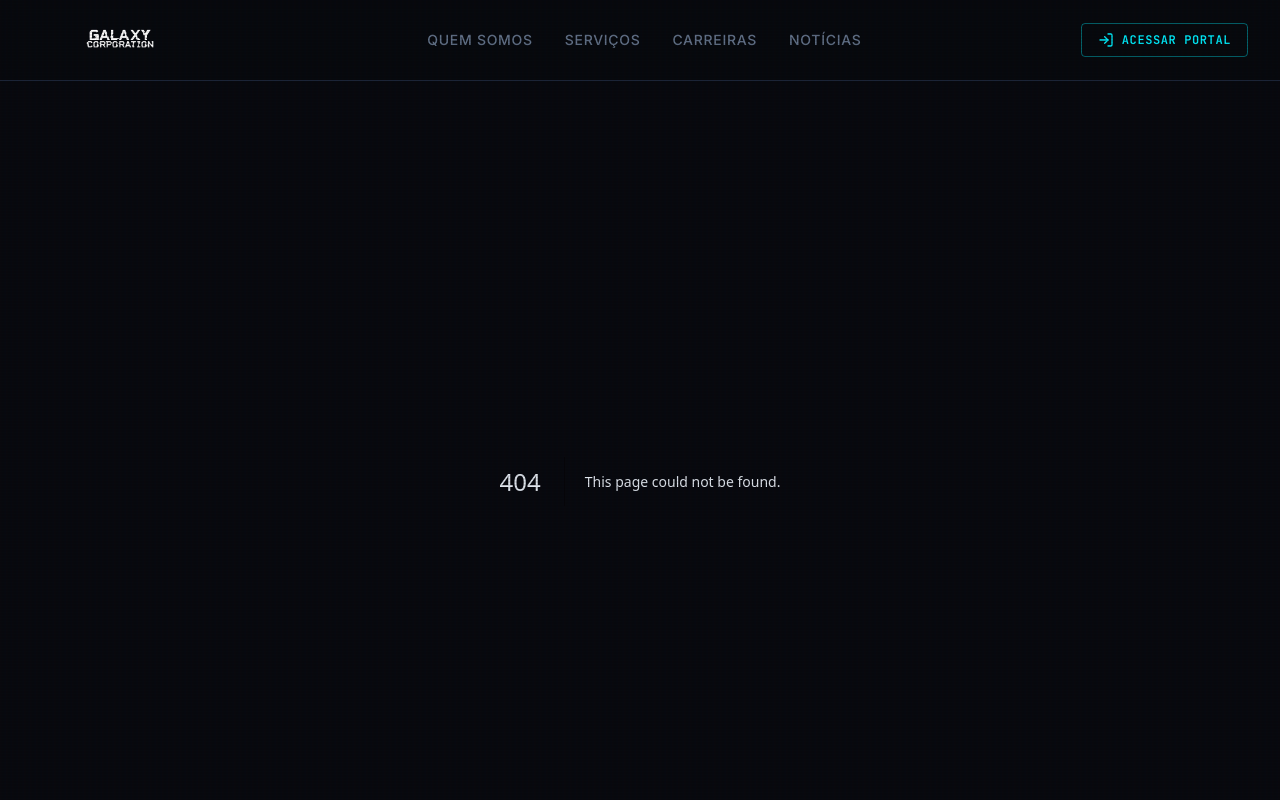
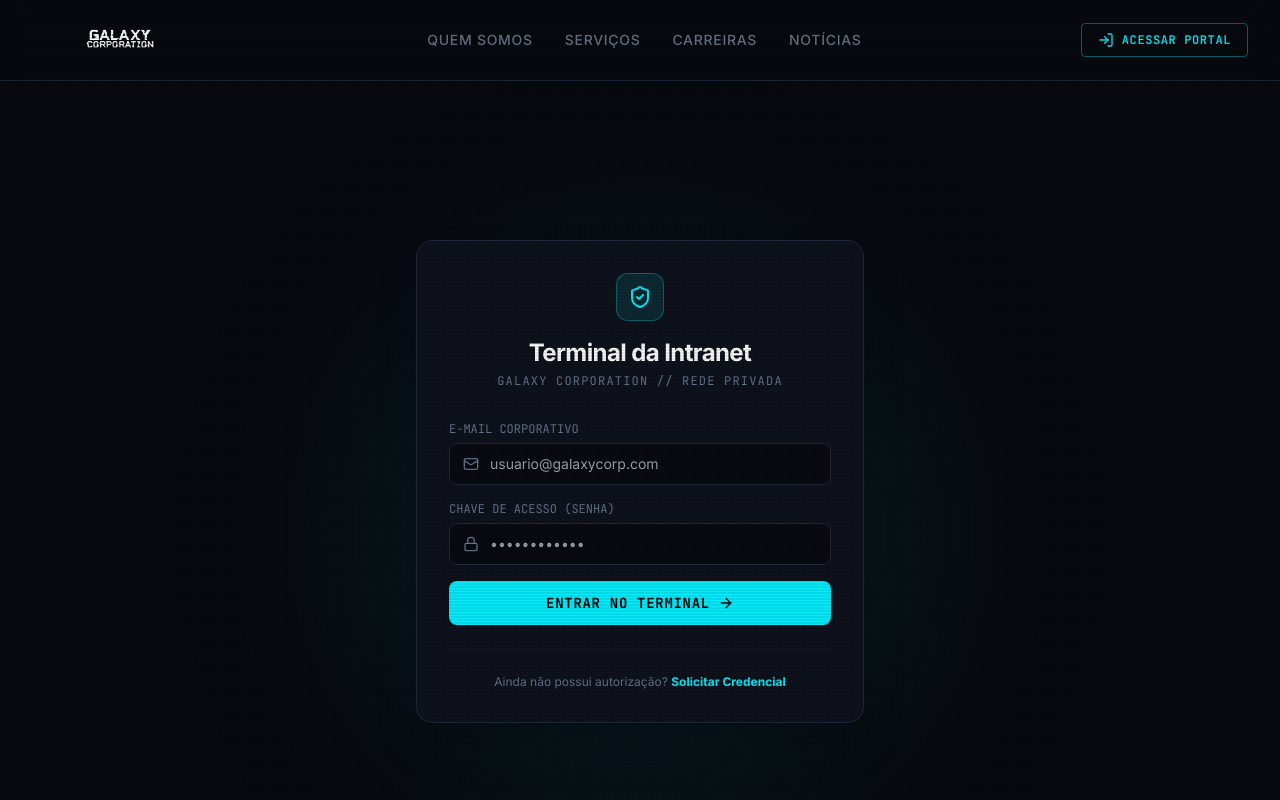
Before and after one commit to mrfloxus/galaxy-corporation, a Next.js app: page /login in a window 1280 px wide. Before the commit this address had no page. Shown: the top 800 px of the page. Built offline with nearby package versions, Linux system fonts and the light colour scheme.

Commit message:
Create page.jsx

```diff
--- /dev/null
+++ b/app/(intranet)/login/page.jsx
@@ -0,0 +1,223 @@
+"use client";
+
+import { useState } from "react";
+import { useRouter } from "next/navigation";
+import { ShieldCheck, Lock, Mail, User, Building, AlertCircle, CheckCircle2, ArrowRight } from "lucide-react";
+
+export default function LoginPage() {
+  const router = useRouter();
+  const [modo, setModo] = useState("login"); // 'login' ou 'registro'
+  const [loading, setLoading] = useState(false);
+  const [mensagem, setMensagem] = useState({ tipo: "", texto: "" });
+
+  const [formData, setFormData] = useState({
+    name: "",
+    email: "",
+    password: "",
+    department: "Operações Táticas",
+  });
+
+  const handleChange = (e) => {
+    setFormData({ ...formData, [e.target.name]: e.target.value });
+  };
+
+  const handleSubmit = async (e) => {
+    e.preventDefault();
+    setLoading(true);
+    setMensagem({ tipo: "", texto: "" });
+
+    const endpoint = modo === "login" ? "/api/auth/login" : "/api/auth/register";
+
+    try {
+      const res = await fetch(endpoint, {
+        method: "POST",
+        headers: { "Content-Type": "application/json" },
+        body: JSON.stringify(formData),
+      });
+
+      const data = await res.json();
+
+      if (!res.ok) {
+        throw new Error(data.message || "Ocorreu um erro no servidor.");
+      }
+
+      if (modo === "login") {
+        setMensagem({ tipo: "sucesso", texto: "Acesso concedido! Redirecionando para a Intranet..." });
+        setTimeout(() => {
+          router.push("/dashboard");
+        }, 1200);
+      } else {
+        setMensagem({ tipo: "sucesso", texto: data.message });
+        setModo("login");
+      }
+    } catch (err) {
+      setMensagem({ tipo: "erro", texto: err.message });
+    } finally {
+      setLoading(false);
+    }
+  };
+
+  return (
+    <div className="min-h-screen bg-galaxy-bg text-galaxy-text flex items-center justify-center p-4 relative overflow-hidden">
+      {/* Luzes de Fundo Futuristas */}
+      <div className="absolute top-1/4 left-1/2 -translate-x-1/2 w-[500px] h-[500px] bg-brand-cyan/10 rounded-full blur-[120px] pointer-events-none" />
+
+      <div className="w-full max-w-md bg-galaxy-surface border border-galaxy-border rounded-2xl p-8 shadow-2xl relative z-10 backdrop-blur-sm">
+        {/* Cabeçalho */}
+        <div className="text-center mb-8">
+          <div className="inline-flex items-center justify-center w-12 h-12 rounded-xl bg-brand-cyan/10 border border-brand-cyan/30 text-brand-cyan mb-4">
+            <ShieldCheck className="w-6 h-6" />
+          </div>
+          <h1 className="text-2xl font-bold text-white tracking-tight">
+            {modo === "login" ? "Terminal da Intranet" : "Solicitar Credencial"}
+          </h1>
+          <p className="text-xs font-mono text-galaxy-muted mt-1 uppercase tracking-widest">
+            Galaxy Corporation // Rede Privada
+          </p>
+        </div>
+
+        {/* Notificações */}
+        {mensagem.texto && (
+          <div
+            className={`p-3.5 rounded-lg mb-6 flex items-start gap-3 text-xs font-mono border ${
+              mensagem.tipo === "erro"
+                ? "bg-brand-red/10 border-brand-red/40 text-brand-red"
+                : "bg-brand-emerald/10 border-brand-emerald/40 text-brand-emerald"
+            }`}
+          >
+            {mensagem.tipo === "erro" ? (
+              <AlertCircle className="w-4 h-4 shrink-0 mt-0.5" />
+            ) : (
+              <CheckCircle2 className="w-4 h-4 shrink-0 mt-0.5" />
+            )}
+            <span>{mensagem.texto}</span>
+          </div>
+        )}
+
+        {/* Formulário */}
+        <form onSubmit={handleSubmit} className="space-y-4">
+          {modo === "registro" && (
+            <>
+              <div>
+                <label className="block text-xs font-mono text-galaxy-muted mb-1.5 uppercase">
+                  Nome Completo
+                </label>
+                <div className="relative">
+                  <User className="absolute left-3.5 top-1/2 -translate-y-1/2 w-4 h-4 text-galaxy-muted" />
+                  <input
+                    type="text"
+                    name="name"
+                    required
+                    value={formData.name}
+                    onChange={handleChange}
+                    placeholder="Ex: Agente Alex Mercer"
+                    className="w-full pl-10 pr-4 py-2.5 rounded-lg bg-black/40 border border-galaxy-border focus:border-brand-cyan focus:outline-none text-sm text-white"
+                  />
+                </div>
+              </div>
+
+              <div>
+                <label className="block text-xs font-mono text-galaxy-muted mb-1.5 uppercase">
+                  Departamento
+                </label>
+                <div className="relative">
+                  <Building className="absolute left-3.5 top-1/2 -translate-y-1/2 w-4 h-4 text-galaxy-muted" />
+                  <select
+                    name="department"
+                    value={formData.department}
+                    onChange={handleChange}
+                    className="w-full pl-10 pr-4 py-2.5 rounded-lg bg-black/40 border border-galaxy-border focus:border-brand-cyan focus:outline-none text-sm text-white"
+                  >
+                    <option value="Operações Táticas">Operações Táticas</option>
+                    <option value="Engenharia & Pesquisa">Engenharia & Pesquisa</option>
+                    <option value="Divisão Médica">Divisão Médica</option>
+                    <option value="Segurança Interna (PCGC)">Segurança Interna (PCGC)</option>
+                    <option value="Diretoria Central">Diretoria Central</option>
+                  </select>
+                </div>
+              </div>
+            </>
+          )}
+
+          <div>
+            <label className="block text-xs font-mono text-galaxy-muted mb-1.5 uppercase">
+              E-mail Corporativo
+            </label>
+            <div className="relative">
+              <Mail className="absolute left-3.5 top-1/2 -translate-y-1/2 w-4 h-4 text-galaxy-muted" />
+              <input
+                type="email"
+                name="email"
+                required
+                value={formData.email}
+                onChange={handleChange}
+                placeholder="usuario@galaxycorp.com"
+                className="w-full pl-10 pr-4 py-2.5 rounded-lg bg-black/40 border border-galaxy-border focus:border-brand-cyan focus:outline-none text-sm text-white"
+              />
+            </div>
+          </div>
+
+          <div>
+            <label className="block text-xs font-mono text-galaxy-muted mb-1.5 uppercase">
+              Chave de Acesso (Senha)
+            </label>
+            <div className="relative">
+              <Lock className="absolute left-3.5 top-1/2 -translate-y-1/2 w-4 h-4 text-galaxy-muted" />
+              <input
+                type="password"
+                name="password"
+                required
+                value={formData.password}
+                onChange={handleChange}
+                placeholder="••••••••••••"
+                className="w-full pl-10 pr-4 py-2.5 rounded-lg bg-black/40 border border-galaxy-border focus:border-brand-cyan focus:outline-none text-sm text-white"
+              />
+            </div>
+          </div>
+
+          <button
+            type="submit"
+            disabled={loading}
+            className="w-full py-3 px-4 rounded-lg bg-brand-cyan text-black font-mono font-bold text-sm uppercase tracking-wider hover:bg-brand-cyan/90 transition-all flex items-center justify-center gap-2 mt-6 disabled:opacity-50"
+          >
+            {loading ? (
+              <span>Processando...</span>
+            ) : (
+              <>
+                <span>{modo === "login" ? "Entrar no Terminal" : "Enviar Cadastramento"}</span>
+                <ArrowRight className="w-4 h-4" />
+              </>
+            )}
+          </button>
+        </form>
+
+        {/* Alternar entre Login e Registro */}
+        <div className="mt-6 pt-6 border-t border-galaxy-border/50 text-center">
+          {modo === "login" ? (
+            <p className="text-xs text-galaxy-muted">
+              Ainda não possui autorização?{" "}
+              <button
+                type="button"
+                onClick={() => setModo("registro")}
+                className="text-brand-cyan font-bold hover:underline"
+              >
+                Solicitar Credencial
+              </button>
+            </p>
+          ) : (
+            <p className="text-xs text-galaxy-muted">
+              Já possui registro ativo?{" "}
+              <button
+                type="button"
+                onClick={() => setModo("login")}
+                className="text-brand-cyan font-bold hover:underline"
+              >
+                Fazer Login
+              </button>
+            </p>
+          )}
+        </div>
+      </div>
+    </div>
+  );
+        }
```
